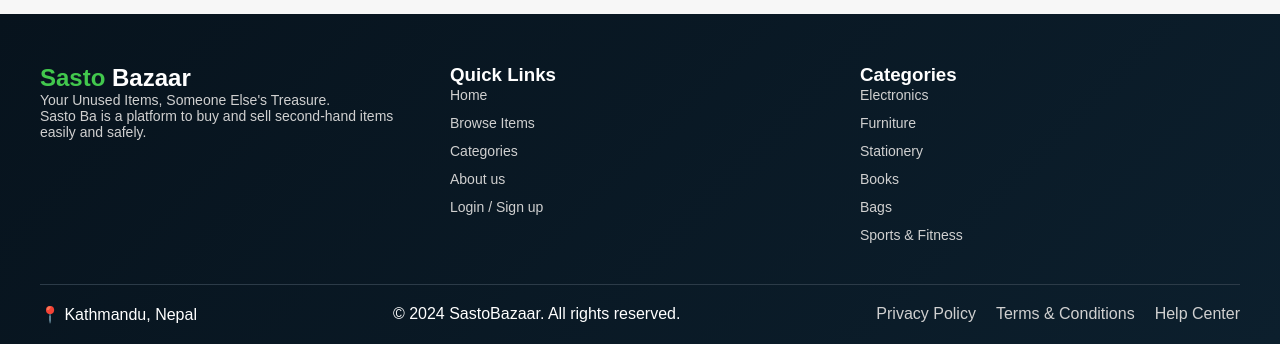
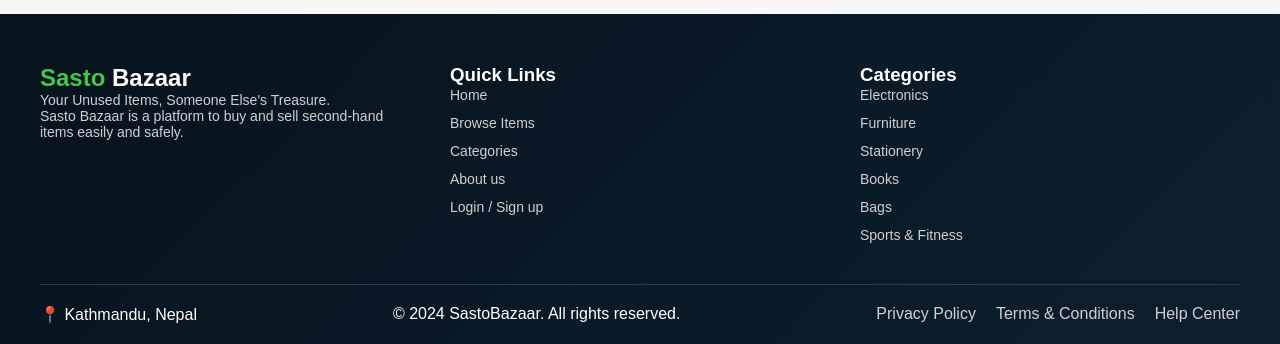
Before and after one commit to Suniva96/Sasto_bazzer, a Django app: template Sastobazzer/templates/Homepage.html in a window 1280 px wide. Shown: the part 1702-2046 px from the top of the page. Run offline with Django 5.2, Linux system fonts and the light colour scheme; the template is opened without the code that fills it, so the values that code supplies are empty.

Commit message:
new changes

```diff
--- a/Sastobazzer/templates/Homepage.html
+++ b/Sastobazzer/templates/Homepage.html
@@ -223,7 +223,7 @@
     <div class="footer-column">
       <h2><span>Sasto</span> Bazaar</h2>
       <p>Your Unused Items, Someone Else's Treasure.</p>
-      <p> Sasto Ba is a platform to buy and sell second-hand items easily and safely.</p>
+      <p> Sasto Bazaar is a platform to buy and sell second-hand items easily and safely.</p>
     </div>
 
     <div class="footer-column">
--- a/Sastobazzer/templates/furniture.html
+++ b/Sastobazzer/templates/furniture.html
@@ -454,7 +454,7 @@
             </p>
 
             <p>
-                SastoBazaar is a platform to buy and sell second-hand items
+                SastoBazzar is a platform to buy and sell second-hand items
                 easily and safely.
             </p>
 
```
Also changed, not shown: Sastobazzer/templates/aboutus.html (line endings or trailing spaces).
